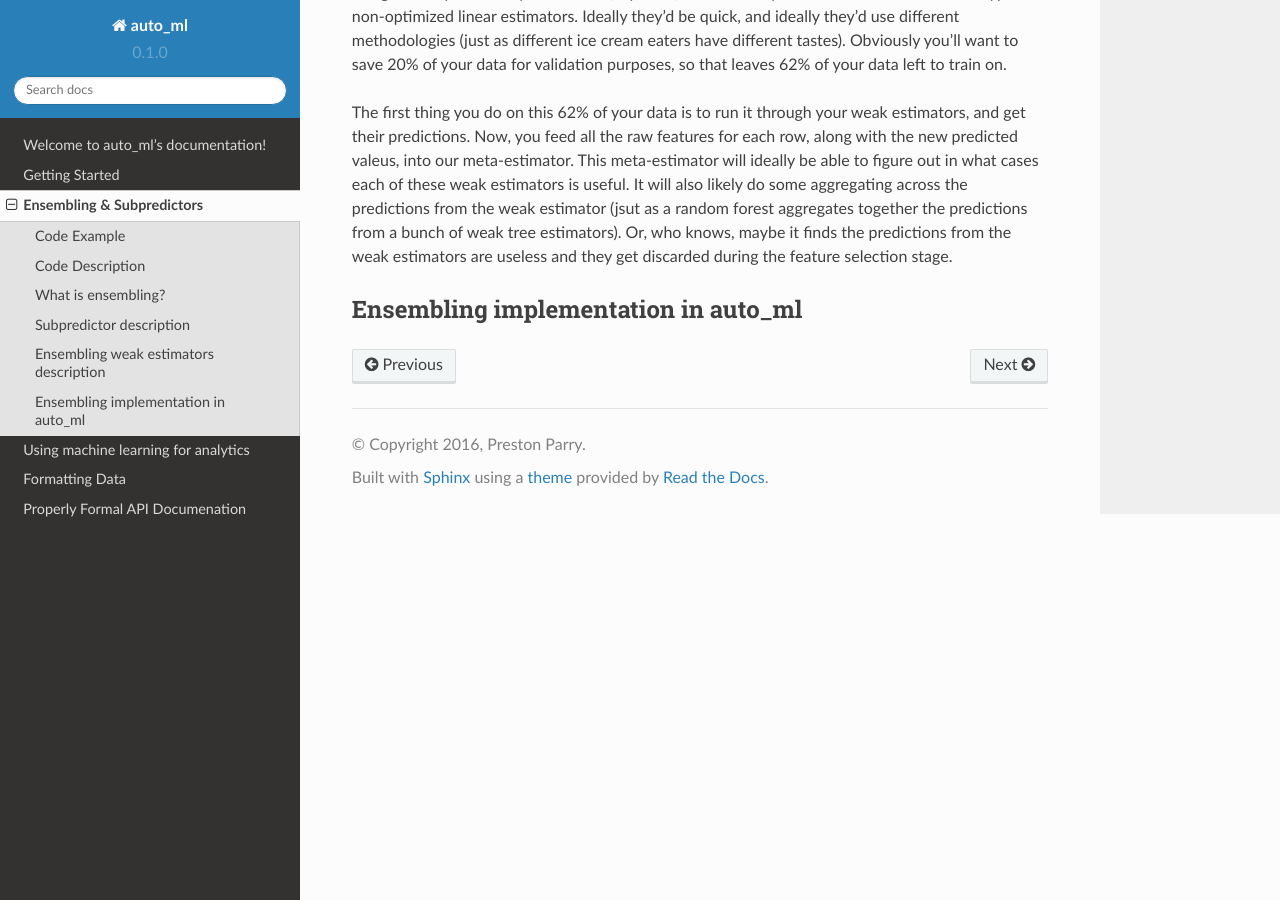
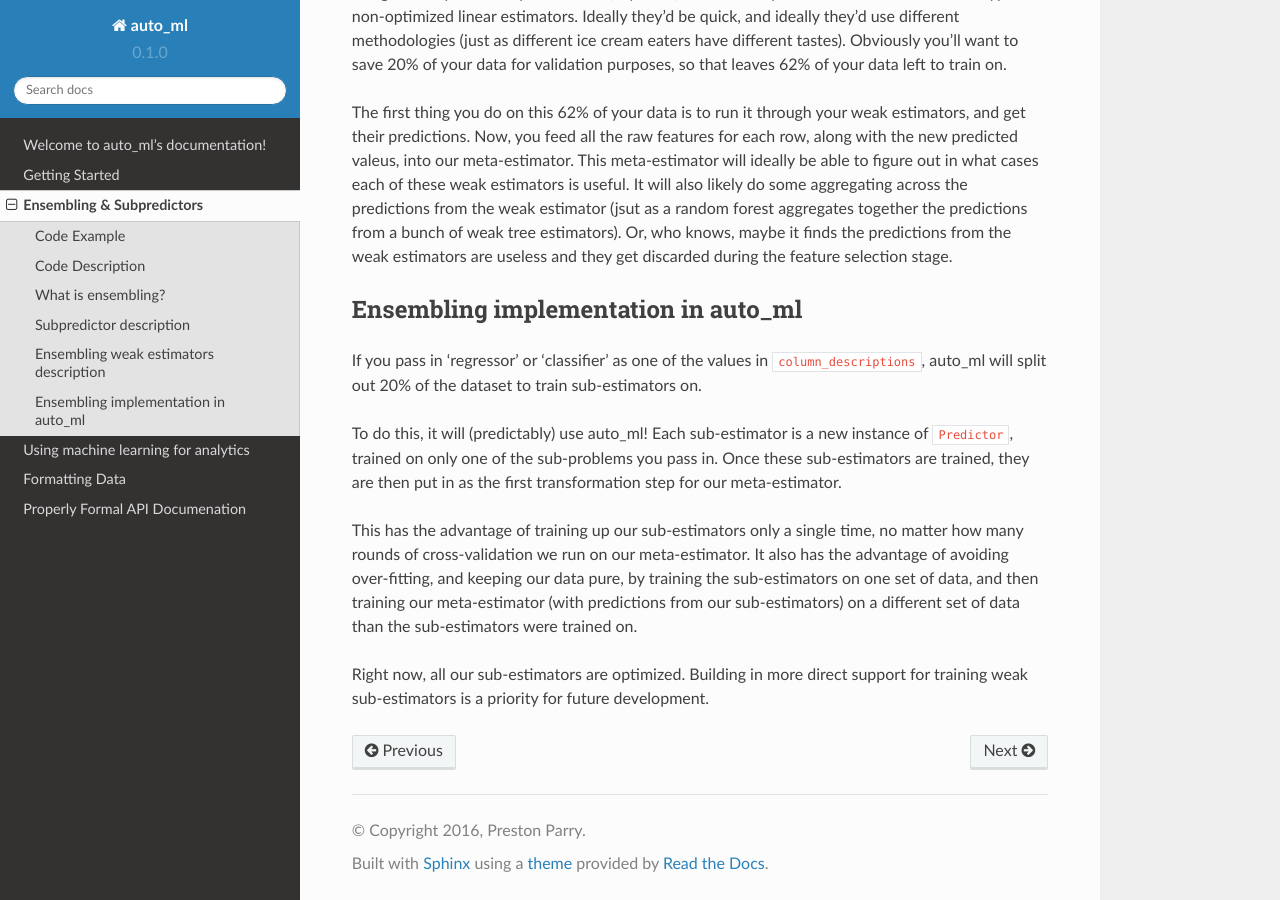
Before and after one commit to ClimbsRocks/auto_ml, a Sphinx documentation site: the page built from docs/source/ensembling.rst, in a window 1280 px wide and 900 px high, scrolled down 2007 px. Built offline with Sphinx 7.4.7 and the Read the Docs theme 2.0.0, drawn with Linux system fonts in a browser that asks for light colours.

Commit message:
adds description of how ensembling is currently implemented in auto_ml

```diff
--- a/docs/source/ensembling.rst
+++ b/docs/source/ensembling.rst
@@ -71,3 +71,11 @@ The first thing you do on this 62% of your data is to run it through your weak e
 
 Ensembling implementation in auto_ml
 --------------------------------------
+
+If you pass in 'regressor' or 'classifier' as one of the values in ``column_descriptions``, auto_ml will split out 20% of the dataset to train sub-estimators on.
+
+To do this, it will (predictably) use auto_ml! Each sub-estimator is a new instance of ``Predictor``, trained on only one of the sub-problems you pass in. Once these sub-estimators are trained, they are then put in as the first transformation step for our meta-estimator.
+
+This has the advantage of training up our sub-estimators only a single time, no matter how many rounds of cross-validation we run on our meta-estimator. It also has the advantage of avoiding over-fitting, and keeping our data pure, by training the sub-estimators on one set of data, and then training our meta-estimator (with predictions from our sub-estimators) on a different set of data than the sub-estimators were trained on.
+
+Right now, all our sub-estimators are optimized. Building in more direct support for training weak sub-estimators is a priority for future development.
```
